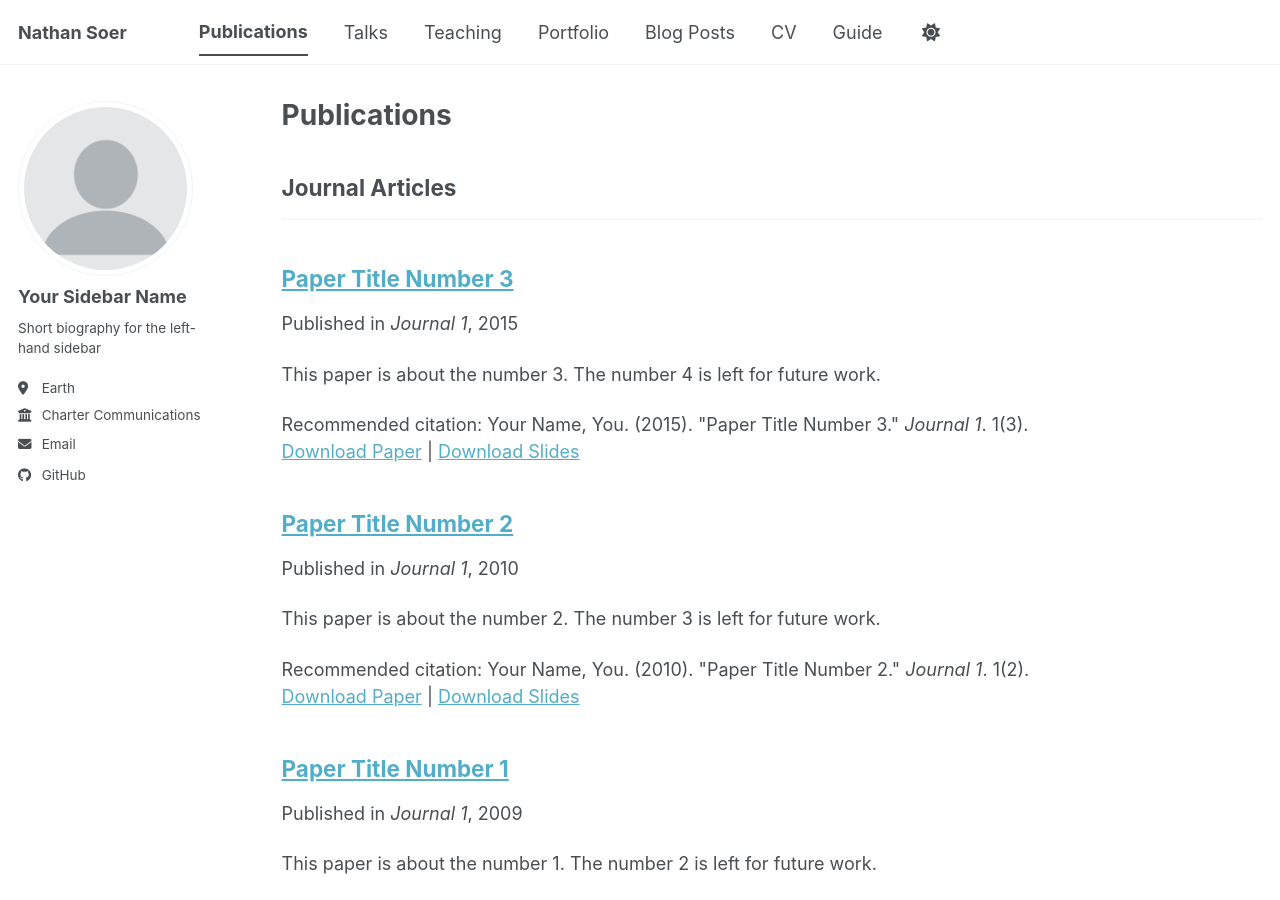
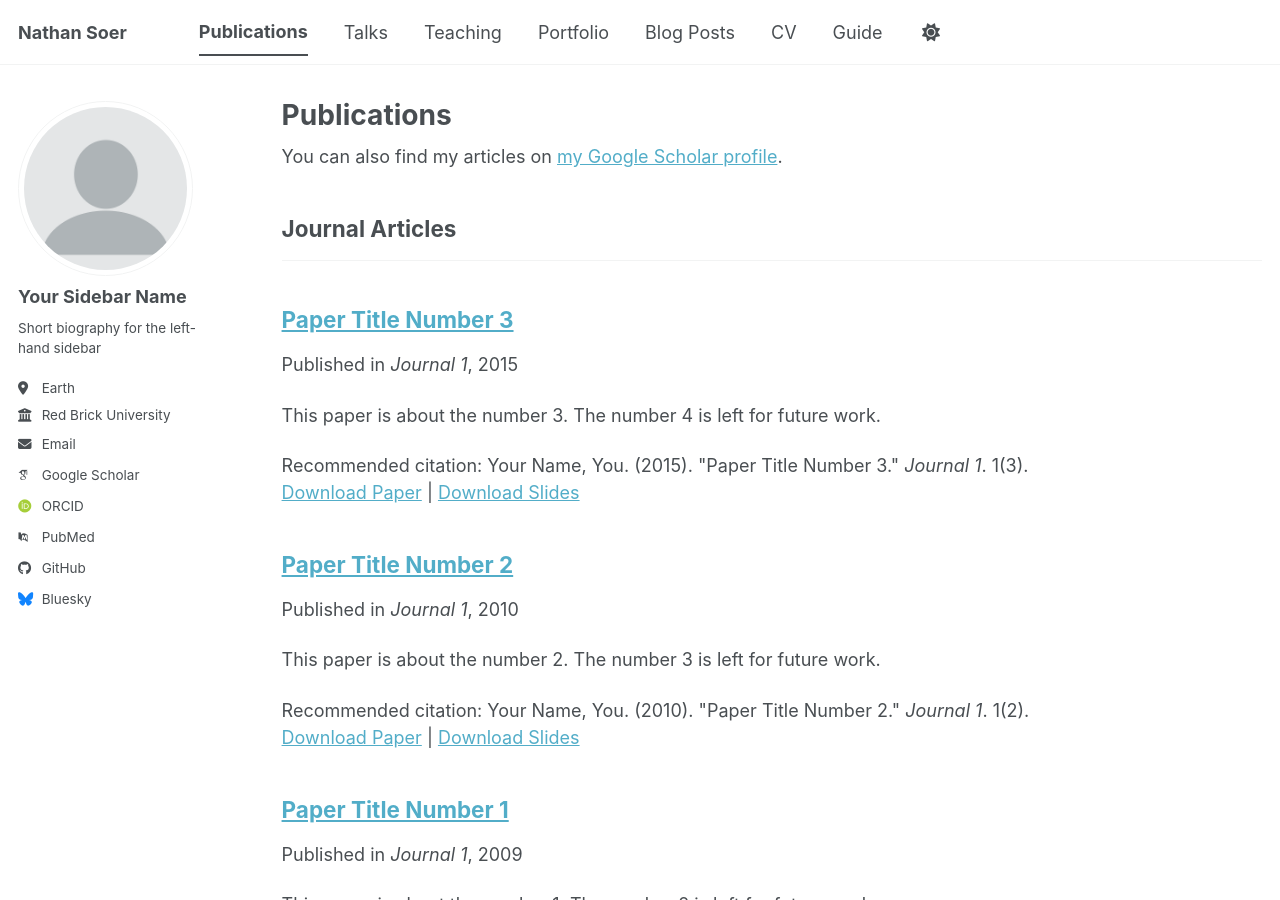
Before and after one commit to Riion8/Riion8.github.io, a Jekyll site: the page built from _pages/publications.html, in a window 1280 px wide and 900 px high. Built offline with Jekyll 4.4.1, drawn with Linux system fonts in a browser that asks for light colours; some web fonts are replaced; a script bundle is joined from its source files by our own code; library files that are not in the unit come from our copies; some of the changed lines change nothing that is shown.

Commit message:
Revert "Update employer and email in _config.yml"
This reverts commit 8d8ee66817517a2bdb12bb3464d545feb6ef785c.

```diff
--- a/_config.yml
+++ b/_config.yml
@@ -28,9 +28,23 @@ author:
   pronouns         : # example: "she/her"
   bio              : "Short biography for the left-hand sidebar"
   location         : "Earth"
-  employer         : "Charter Communications"
+  employer         : "Red Brick University"
   uri              : # URL
-  email            : "soer8850@gmail.com"
+  email            : "none@example.org"
+
+  # Academic websites
+  academia         : # URL
+  arxiv            : # URL - Update with the correct link to your profile
+  googlescholar    : "https://scholar.google.com/citations?user=PS_CX0AAAAAJ"
+  inspire-hep      : # URL
+  impactstory      : # URL
+  orcid            : "https://orcid.org/yourorcidurl"
+  semantic         : # URL
+  ssrn             : # URL
+  pubmed           : "https://www.ncbi.nlm.nih.gov/pubmed/?term=john+snow"
+  researchgate     : # URL
+  scopus           : # URL
+  zotero           : # URL
 
 
   # Repositories and software development
@@ -41,6 +55,32 @@ author:
   kaggle           : # Username
   stackoverflow    : # User number or user number and name (i.e., use "1" or "1/jeff-atwood")
 
+  # Social media
+  artstation       : # Username
+  bluesky          : "bsky.app" # Replace this with you Bluesky username
+  facebook         : # Username
+  flickr           : # Username
+  foursquare       : # Username
+  goodreads        : # Username
+  google_plus      : # Username
+  keybase          : # Username
+  instagram        : # Username
+  lastfm           : # Username
+  linkedin         : # Username
+  mastodon         : # URL
+  medium           : # URL
+  pinterest        : # Username
+  soundcloud       : # Username
+  steam            : # Username
+  telegram         : # URL
+  tumblr           : # Username
+  twitter          : # Username for X / Twitter
+  vine             : # Username
+  weibo            : # Username
+  wikipedia        : # Username
+  xing             : # Username
+  youtube          : # Username
+  zhihu            : # Username
 
 # Publication Category - The following the list of publication categories and their headings
 publication_category:
@@ -94,6 +134,23 @@ google_site_verification :
 bing_site_verification   :
 alexa_site_verification  :
 yandex_site_verification :
+
+
+# Social Sharing
+twitter:
+  username               : &twitter
+facebook:
+  username               :
+  app_id                 :
+  publisher              :
+og_image                 :  # Social media default site image
+og_description           :  # Social media default site image description
+# For specifying social profiles
+# - https://developers.google.com/structured-data/customize/social-profiles
+social:
+  type                   : # Person or Organization (defaults to Person)
+  name                   : # If the user or organization name differs from the site's name
+  links: # An array of links to social media profiles
 
 
 # Analytics
```
